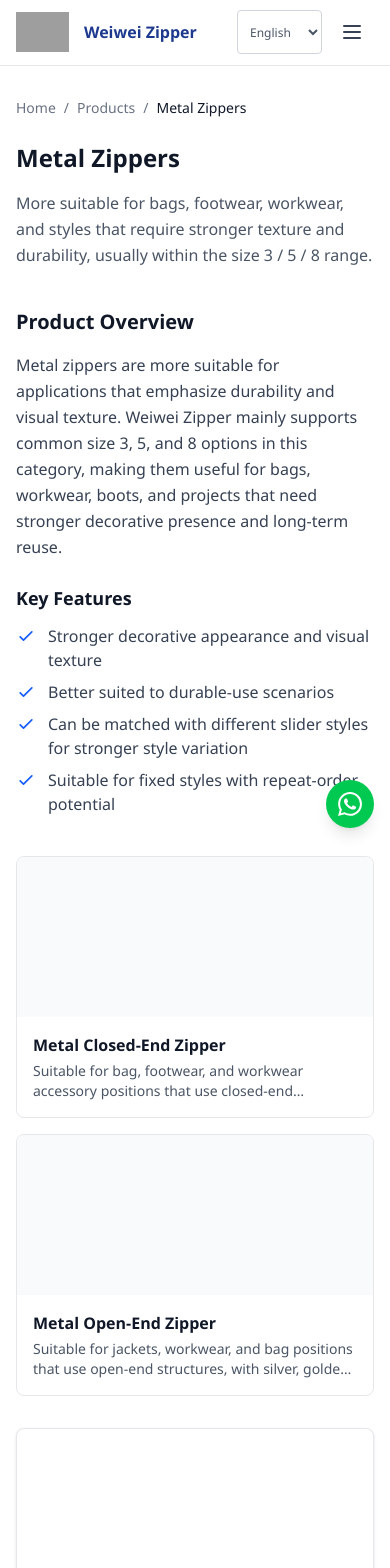
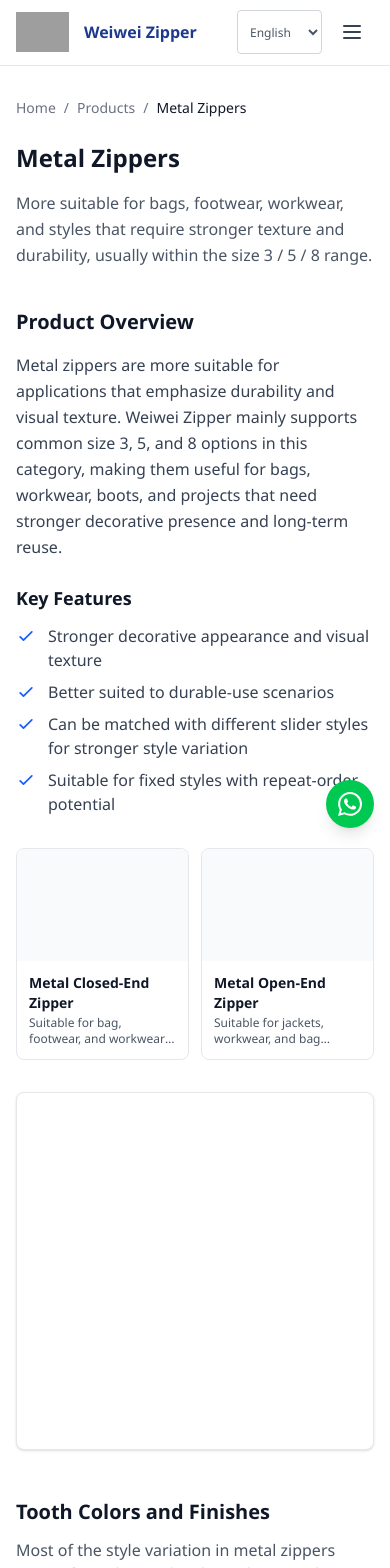
Before and after one commit to TwilightVoyager777/weiwei-zipper-web, a Next.js app: page /en/products/metal-zippers in a window 390 px wide. Shown: the top 1568 px of the page. Built offline with nearby package versions, Linux system fonts and the light colour scheme; grey boxes are pictures that could not be loaded.

Commit message:
Shrink hero product cards further
Tighter two-column card grid capped at max-w-xl with smaller image
height, padding, and type

```diff
--- a/src/app/[locale]/products/[slug]/page.tsx
+++ b/src/app/[locale]/products/[slug]/page.tsx
@@ -152,14 +152,14 @@ async function CategoryPage({ locale, slug }: { locale: string; slug: CategorySl
             </section>
 
             {category.featureImage && productSlugs.length > 0 ? (
-              <div className="grid grid-cols-1 sm:grid-cols-2 gap-4 mt-10">
+              <div className="grid grid-cols-2 gap-3 mt-8 max-w-xl">
                 {productSlugs.map((productSlug: ProductSlug) => (
                   <Link
                     key={productSlug}
                     href={`/products/${productSlug}` as any}
                     className="bg-white border border-gray-200 rounded-lg overflow-hidden hover:shadow-lg active:shadow-md transition-all group"
                   >
-                    <div className="h-40 bg-gray-50 overflow-hidden">
+                    <div className="h-28 sm:h-32 bg-gray-50 overflow-hidden">
                       <Image
                         src={PRODUCT_IMAGES[productSlug]}
                         alt={productItems[productSlug].name}
@@ -168,11 +168,11 @@ async function CategoryPage({ locale, slug }: { locale: string; slug: CategorySl
                         className="w-full h-full object-cover group-hover:scale-105 transition-transform duration-300"
                       />
                     </div>
-                    <div className="p-4">
-                      <h2 className="text-base font-semibold text-gray-900 mb-1 group-hover:text-blue-800 transition-colors">
+                    <div className="p-3">
+                      <h2 className="text-sm sm:text-base font-semibold text-gray-900 mb-0.5 group-hover:text-blue-800 transition-colors">
                         {productItems[productSlug].name}
                       </h2>
-                      <p className="text-sm text-gray-600 line-clamp-2">{productItems[productSlug].description}</p>
+                      <p className="text-xs sm:text-sm text-gray-600 line-clamp-2">{productItems[productSlug].description}</p>
                     </div>
                   </Link>
                 ))}
```
